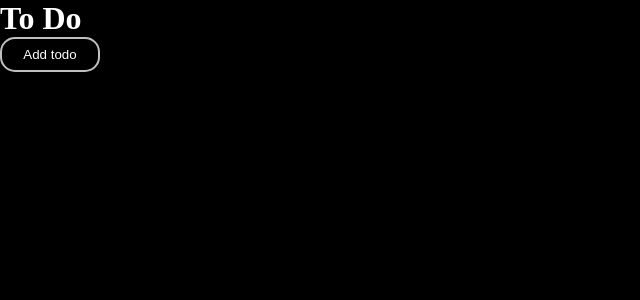
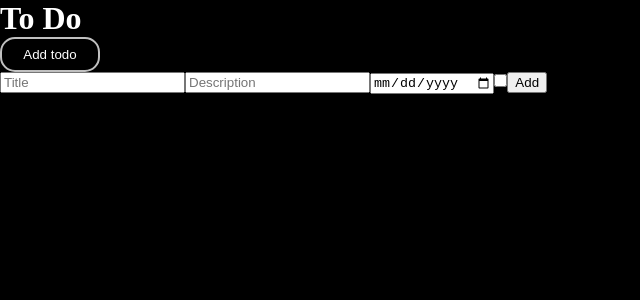
Before and after one commit to ArgishtiKhurshudyan/ToDo, a React (Create React App) app in the folder todo/: page / in a window 1280 px wide. Shown: the top 300 px of the page, without its empty margins (0-640 px from the left). Built offline with nearby package versions, Linux system fonts and the light colour scheme.

Commit message:
change element

```diff
--- /dev/null
+++ b/todo/src/Board.jsx
@@ -0,0 +1,25 @@
+import "./components/modal/openModal.scss"
+import React, {useRef} from "react"
+
+
+const Board = ({title, desc, date, checked}) => {
+    let deleteDiv = useRef()
+    const handleClick = () => {
+
+    }
+
+
+    return (
+        <div className="boards" ref={deleteDiv}>
+            <h3>{title}</h3>
+            <h3>{desc}</h3>
+            <h3>{date}</h3>
+            <h3>{checked}</h3>
+
+            <button onClick={handleClick}>Delete</button>
+        </div>
+    )
+}
+
+
+export default Board;
--- a/todo/src/components/modal/OpenModal.jsx
+++ b/todo/src/components/modal/OpenModal.jsx
@@ -1,50 +1,52 @@
-import  "./openModal.scss"
-import {useRef, useState} from "react";
-import {logDOM} from "@testing-library/react";
+import "./openModal.scss"
+import React from "react"
+import {useState} from "react";
+import Board from "../../Board";
+
+const OpenModal = () => {
+    const [clicked, setClicked] = useState(false);
+    const [click, setClick] = useState(false);
+    const [inputValueTitle, setInputValueTitle] = useState("");
+    const [inputValueDesc, setInputValueDesc] = useState("");
+    const [inputValueDate, setInputValueDate] = useState("");
+    const [inputValueCheck, setInputValueCheck] = useState("");
+    const [state, setState] = useState([]);
 
 
-const OpenModal = () => {
-    const  [clicked, setClicked] = useState(false);
-    const  [click, setClick] = useState(false);
-    const  [inputValueTitle, setInputValueTitle] = useState("");
-    const  [inputValueDesc, setInputValueDesc] = useState("");
-    const  [inputValueDate, setInputValueDate ]= useState("");
-    const  [obj, setObj] = useState([]);
-
-    // const inputValue = useRef();
-let addItems = false;
     const handleAddClick = () => {
         setClicked(true)
     }
     const handleAdd = () => {
-        // setClicked(false)
+        setClicked(false)
         setClick(true)
-        obj.title = inputValueTitle;
-        obj.desc = inputValueDesc;
-        obj.date = inputValueDate;
-
-        console.log(obj)
+        setState([
+            ...state,
+            {
+                title: inputValueTitle,
+                desc: inputValueDesc,
+                date: inputValueDate,
+                checked: inputValueCheck,
+            }
+        ])
     }
 
+    return (
+        <div>
+            <button className="btn-add-todo" onClick={handleAddClick}>Add todo</button>
+            <div>
+                <input className="title" placeholder="Title" onChange={(e) => setInputValueTitle(e.target.value)}/>
+                <input className="desc" placeholder="Description" onChange={(e) => setInputValueDesc(e.target.value)}/>
+                <input className="date" type="date" placeholder="Date"
+                       onChange={(e) => setInputValueDate(e.target.value)}/>
+                <input className="date" type="checkbox" placeholder="Date"
+                       onChange={(e) => setInputValueCheck(e.target.value)}/>
+                <button onClick={handleAdd}>Add</button>
+            </div>
 
 
-    return (
-        <>
-         <button className="btn-add-todo" onClick={handleAddClick}>Add todo</button>
-            {clicked && <div>
-                <input className="title" placeholder="Title"   onChange={(e) => setInputValueTitle(e.target.value)}/>
-                <input className="desc" placeholder="Description"   onChange={(e) => setInputValueDesc(e.target.value)}/>
-                <input className="date" type="date"  placeholder="Date"   onChange={(e) => setInputValueDate(e.target.value)}/>
-                <button onClick={handleAdd}>Add</button>
-            </div>
-            }
-            <>
-                {click && obj.map((item) => <h1>{item}</h1>)}
-            </>
+            {state.map((item) => <Board title={item.title} desc={item.desc} date={item.date} checked={item.checked}/>)}
 
-
-        </>
-    )
+        </div>)
 }
 
-export  default OpenModal;
+export default OpenModal;
--- a/todo/src/components/modal/openModal.scss
+++ b/todo/src/components/modal/openModal.scss
@@ -18,3 +18,17 @@
   }
 
 }
+
+.boards {
+  display: flex;
+  width: 500px;
+  align-items: center;
+  justify-content: center;
+  border: 1px solid red;
+
+  h3 {
+    font-size: 25px;
+    margin: 15px;
+    color: white;
+  }
+}
--- a/todo/src/components/todo/todo.jsx
+++ b/todo/src/components/todo/todo.jsx
@@ -1,4 +1,4 @@
-import  "./todo.scss"
+import "./todo.scss"
 import OpenModal from "../modal/OpenModal";
 
 
@@ -7,11 +7,11 @@ const Todo = () => {
 
     return (
         <>
-             <h1>To Do</h1>
+            <h1>To Do</h1>
             <OpenModal/>
 
         </>
     )
 }
 
-export default  Todo;
+export default Todo;
```
